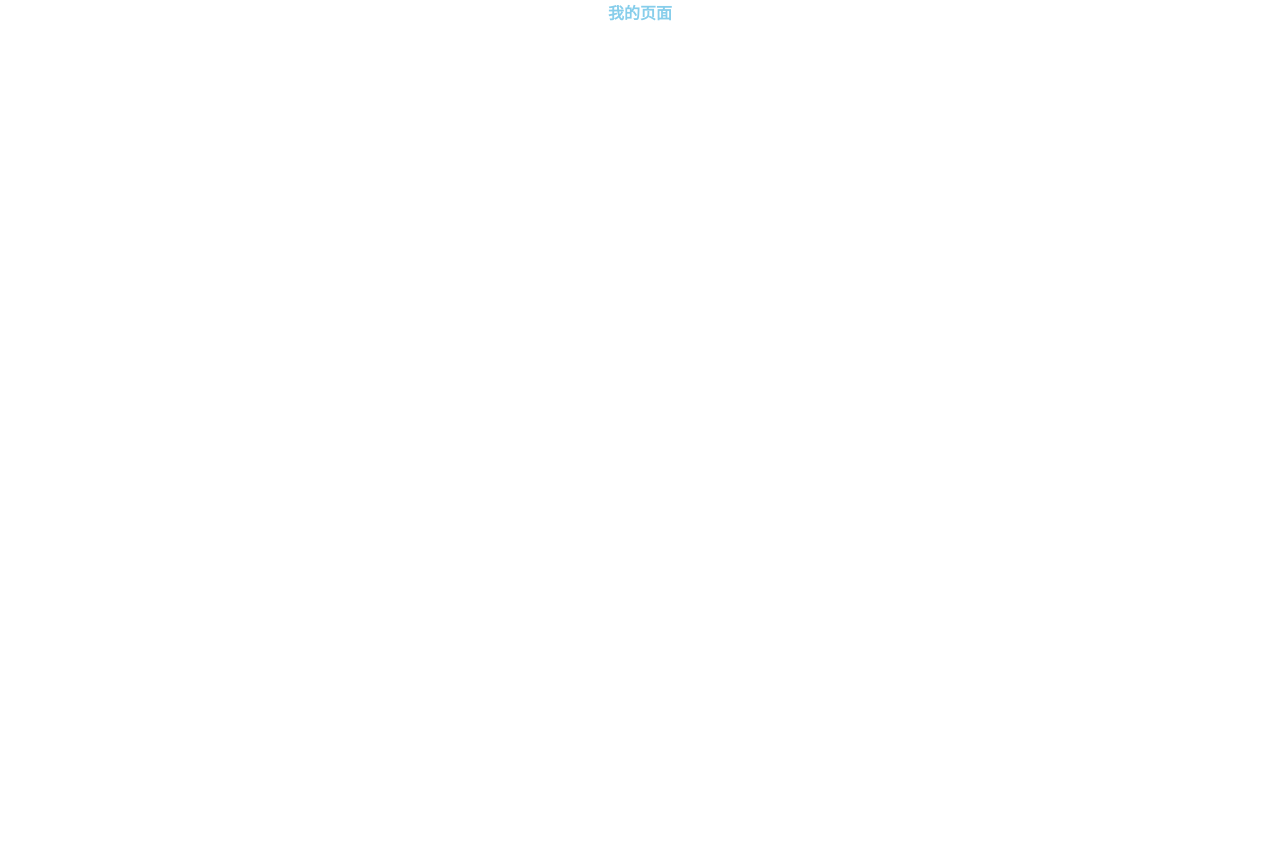
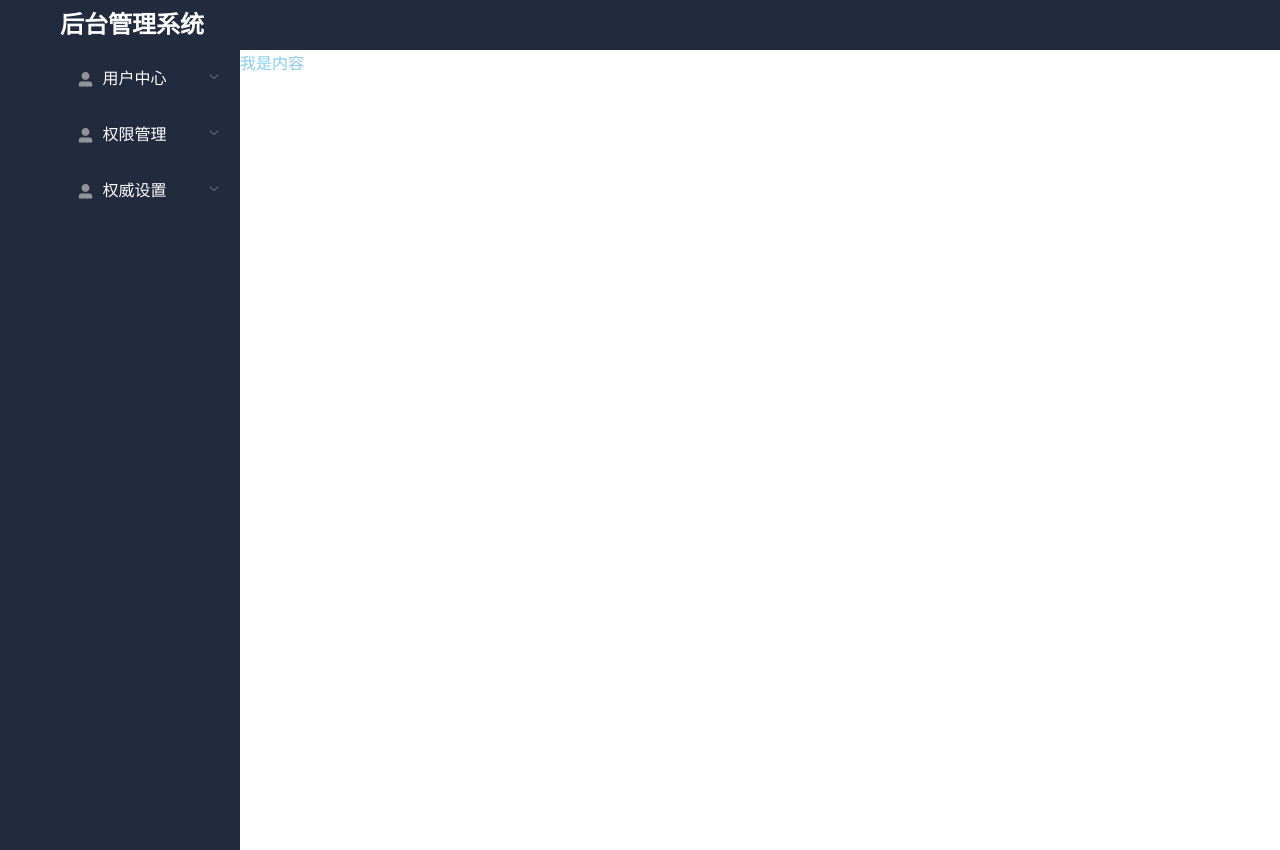
Before and after one commit to kangchens/peas, a Vue app: page /#/home in a window 1280 px wide. Before the commit the page ends 800 px from the top, so only its background shows below. Built offline with nearby package versions, Linux system fonts and the light colour scheme.

Commit message:
页面框架搭建

```diff
--- a/src/components/aside.vue
+++ b/src/components/aside.vue
@@ -1,40 +1,79 @@
 <template>
-    <div>
-         <el-menu
-            default-active="2"
-            class="el-menu-vertical-demo"
-            @open="handleOpen"
-            @close="handleClose"
-        >
-            <template slot="title">
-            <i class="el-icon-location"></i>
-            <span>导航一</span>
+    <aside >
+
+         <el-submenu v-for="item in list" :key='item.path' :index="item.path" class="item">
+            <template slot="title" class='items'>
+                <i :class="item.iocn"></i>
+                <span slot="title">{{item.title}}</span>
             </template>
-             <el-menu-item-group>
-            <template slot="title">分组一</template>
-            <el-menu-item index="1-1">选项1</el-menu-item>
-            <el-menu-item index="1-2">选项2</el-menu-item>
+            <el-menu-item-group>
+                <Aside v-if="item.children && item.children !== null" :list='item.children'/>
             </el-menu-item-group>
-            <el-menu-item-group title="分组2">
-            <el-menu-item index="1-3">选项3</el-menu-item>
-            </el-menu-item-group>
-            <el-submenu index="1-4">
-            <template slot="title">选项4</template>
-            <el-menu-item index="1-4-1">选项1</el-menu-item>
-            </el-submenu>
-        </el-menu>
-    </div>
+        </el-submenu>
+    </aside>
 </template>
 
 <script>
     import { Component, Prop, Vue } from "vue-property-decorator";
     import { State, Action, Mutation } from "vuex-class";
-    @Component
-    export default class Aside extends Vue {
+    import Aside from './aside.vue';
+    export default {
+        name:"Aside",
+        props: {
+            list: {
+                type: Array,
+                default: []
+            },
+        },
+        data() {
+            return {
+                isCollapse:false
+            }
+        },
+        mounted () {
+            console.log(this.list,"===========>list")
+        },
+        methods: {
+        handleOpen(){
 
+        },
+        handleClose(){
+
+        }
+        },
     }
+    // @Component({
+    //     components:{
+    //         Aside
+    //     }
+    // })
+    // export default class AsideList extends Vue {
+    //     private isCollapse:boolean = false;
+    //     @Prop() list!:Array<object>
+    //     constructor(){
+    //         super();
+
+    //     }
+    //     name:'Vnode'
+    //     mounted () {
+    //         console.log('this========>',this)
+    //     }
+    //     methods: {}
+    //     private handleOpen(){
+
+    //     }
+    //     private handleClose(){
+
+    //     }
+    // }
 </script>
 
 <style lang="less" scoped>
-
+.item{
+    padding: 0;
+}
+.items,.item{
+    color: chartreuse;
+    text-align: center;
+}
 </style>
--- a/src/main.ts
+++ b/src/main.ts
@@ -1,7 +1,7 @@
 import Vue from 'vue'
 import App from './App.vue'
-import router from './router'
-import store from './store'
+import router from './router/index'
+import store from './store/index.ts'
 import Element from 'element-ui'
 import 'element-ui/lib/theme-chalk/index.css';
 import './style/index.less'
--- a/src/style/index.less
+++ b/src/style/index.less
@@ -20,3 +20,9 @@ input,button,textarea,select{
     content: "";
     clear: both;
 }
+.turn-left{
+    float: left;
+}
+.turn-right{
+    float: right;
+}
--- a/src/views/Home.vue
+++ b/src/views/Home.vue
@@ -1,15 +1,126 @@
 <template>
-    <div>
-        <h3>我的页面</h3>
+    <div class='home'>
+        <nav><h3>后台管理系统</h3></nav>
+        <main class="clearboth">
+            <aside class="turn-left">
+                <el-menu
+                default-active="3"
+                class="el-menu-vertical-demo"
+                background-color="#222a3d"
+                text-color="#fff"
+                active-text-color="#ffd04b"
+                mode="vertical"
+                @open="handleOpen"
+                @close="handleClose"
+                menu-trigge="click"
+                :collapse="isCollapse"
+                >
+                    <Aside :list='asideList'></Aside>
+                </el-menu>
+            </aside>
+            <div class="content turn-left">
+                我是内容
+            </div>
+        </main>
     </div>
 </template>
 
-<script>
-    export default {
+<script lang='ts'>
+    import { Component, Prop, Vue } from "vue-property-decorator";
+    import { State, Action, Mutation } from "vuex-class";
+    import Aside from '../components/aside.vue';
+    @Component({
+        components:{
+            Aside
+        }
+    })
+    export default class HomePage extends Vue{
 
+        private isCollapse:boolean = false;
+        private asideList:object[];
+        constructor(){
+            super();
+            this.asideList = [{
+                title:"用户中心",
+                path:'/userhome',
+                iocn:'el-icon-user-solid',
+                index:1,
+                children:null
+            },{
+                title:"权限管理",
+                path:'/role',
+                iocn:'el-icon-user-solid',
+                index:2,
+                children:null
+            },{
+                title:"权威设置",
+                path:'/roles',
+                iocn:'el-icon-user-solid',
+                index:3,
+                children:[
+                    {
+                        title:"用户协议",
+                        path:'/roleUser',
+                        iocn:'',
+                        index:3-1,
+                        children:[
+                            {
+                                title:"端口配置",
+                                path:'/role',
+                                index:3-1-1,
+                                iocn:'',
+                            }
+                        ]
+                    },{
+                        title:"产权配比",
+                        path:'/roletype',
+                        index:3-2,
+                        iocn:'',
+                        children:[
+                            {
+                                title:"协议配置",
+                                path:'/roleset',
+                                iocn:'',
+                            }
+                        ]
+                    }
+                ]
+            }]
+        }
+        private handleOpen(){
+
+        }
+        private handleClose(){
+
+        }
     }
 </script>
 
 <style lang="less" scoped>
+.home{
+    nav{
+        height: 50px;
+        background-color: #222a3d;
+        padding: 0 60px;
+        line-height: 50px;
+        h3{
+            font-family: cursive;
+            font-size: 24px;
+            color: white;
+            text-align: left;
+        }
+    }
+    aside{
+        background-color: #222a3d;
+        height: 100vh;
+        width: 240px;
+        .el-menu-vertical-demo{
+            height: 100%;
+            .item{
+                padding: 0;
+            }
+        }
+    }
+}
 
 </style>
--- a/src/views/Login.vue
+++ b/src/views/Login.vue
@@ -1,7 +1,7 @@
 <template>
     <div class="warpper" ref="wrap" id='wrapper'>
+        <div class="bg"></div>
        <div class="login">
-           {{messgae}}
            <el-form ref="ruleForm" :rules="loginForms" :model='loginform' class="demo-ruleForm">
                <el-form-item aglin="center">
                    <h5 class="title">用户登录</h5>
@@ -17,7 +17,7 @@
                    </el-input>
                </el-form-item>
                <el-form-item>
-                   <el-button type='primary' class="login_btn" @click="loginHandler">登陆</el-button>
+                   <el-button type='primary' class="login_btn" @click="loginHandler('ruleForm')">登陆</el-button>
                </el-form-item>
            </el-form>
        </div>
@@ -55,8 +55,18 @@
         private changePage(name:string):void{
             alert(name)
         }
-        private loginHandler(){
-            login_api.Login()
+        private loginHandler(formName){
+            console.log(this.$refs.ruleForm['validate'])
+            this.$refs.ruleForm['validate'](valid=>{
+                if(valid){
+                     this.$message({
+                        message: '登陆成功',
+                        type: 'success'
+                    });
+                }else{
+                    return false;
+                }
+            })
         }
     }
 </script>
@@ -65,14 +75,21 @@
 .warpper{
     width: 100%;
     height: 100vh;
-    background: url('/element.JPG');
     position: relative;
+    .bg{
+        position: absolute;
+        width: 100%;
+        height: 100%;
+        background: url('/bg.jpg') no-repeat;
+        background-size: 100% 100%;
+        filter: blur(1px);
+    }
     .login{
         position: absolute;
         width: 500px;
-        left: 100px;
+        left: 50%;
         top: 50%;
-        transform: translate(0,-50%);
+        transform: translate(-50%,-50%);
         background: #fff;
         box-shadow: 0px 0px 10px rgb(196, 192, 192);
         padding: 40px;
```
Also changed, not shown: public/bg.jpg (added), src/router/index.ts (renamed from src/router/index.js), src/store/index.ts (renamed from src/store/index.js), 1 other file (tests, documents, lock files or other folders).
